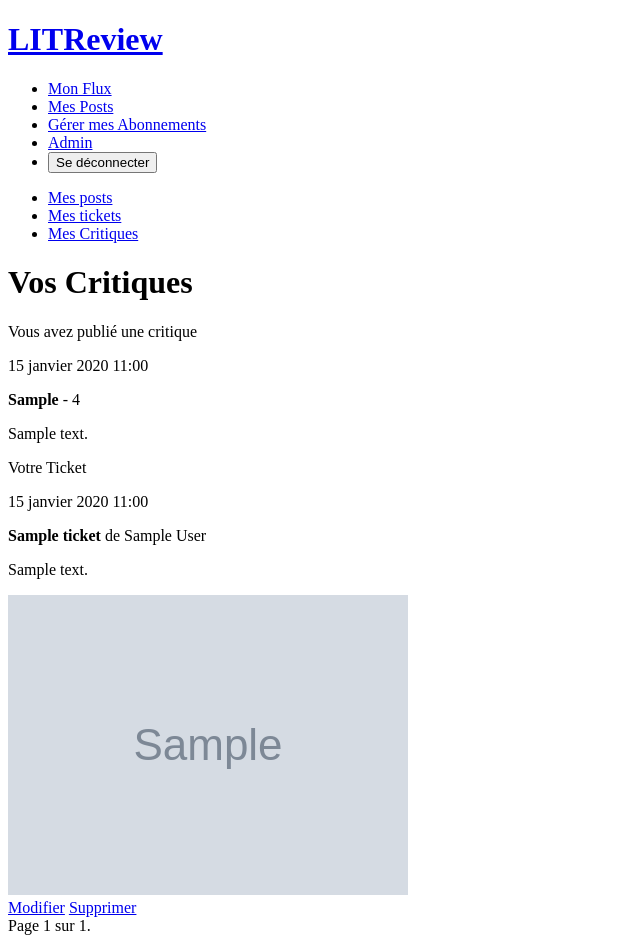
After one commit to YozoraBernkastel/helena_haffner_litRevu_P9_10052024, a Django app: page /litRevu/userReviews in a window 1280 px wide. The commit adds this page. Shown: the whole page, without its empty margins (0-640 px from the left). Run offline with Django 5.2, Linux system fonts and the light colour scheme; a user stored in the database is signed in; tables that the repository leaves empty hold one stand-in row (values such as "Sample post"); grey boxes marked "Sample" are stand-in pictures.

Commit message:
#06 user posts can now be separates to have only tickets or reviews -- in this case there is pagination

```diff
--- /dev/null
+++ b/litRevu/templates/litRevu/_page_navigation.html
@@ -0,0 +1,17 @@
+<div class="pagination">
+        <span class="step-links">
+            {% if page_obj.has_previous %}
+                <a href="?page=1">&laquo; Première</a>
+                <a href="?page={{ page_obj.previous_page_number }}">Précédente</a>
+            {% endif %}
+
+            <span class="current">
+                Page {{ page_obj.number }} sur {{ page_obj.paginator.num_pages }}.
+            </span>
+
+            {% if page_obj.has_next %}
+                <a href="?page={{ page_obj.next_page_number }}">Suivant</a>
+                <a href="?page={{ page_obj.paginator.num_pages }}">Dernière &raquo;</a>
+            {% endif %}
+        </span>
+</div>
--- a/litRevu/templates/litRevu/_review_content.html
+++ b/litRevu/templates/litRevu/_review_content.html
@@ -18,8 +18,8 @@
     {% endif %}
      {% if show_button %}
        <div>
-             <a href="{% url 'litrevu:review_modification' review.id %}">Modifier</a>
-             <a href="{% url 'litrevu:delete_review' review.id %}">Supprimer</a>
+             <a href="{% url 'litrevu:review_modification' review.id %}" class="button">Modifier</a>
+             <a href="{% url 'litrevu:delete_review' review.id %}" class="button">Supprimer</a>
        </div>
     {% endif %}
 
--- a/litRevu/templates/litRevu/_ticket_content.html
+++ b/litRevu/templates/litRevu/_ticket_content.html
@@ -27,8 +27,8 @@
 
     {% if request.user == ticket.user and show_button and not review  %}
        <div>
-             <a href="{% url 'litrevu:ticket_modification' ticket.id %}">Modifier</a>
-             <a href="{% url 'litrevu:delete_ticket' ticket.id %}">Supprimer</a>
+             <a href="{% url 'litrevu:ticket_modification' ticket.id %}" class="button">Modifier</a>
+             <a href="{% url 'litrevu:delete_ticket' ticket.id %}" class="button">Supprimer</a>
        </div>
 
     {% endif %}
--- /dev/null
+++ b/litRevu/templates/litRevu/_user_content_nav.html
@@ -0,0 +1,7 @@
+<div class="content_nav">
+                <ul>
+                    <li><a href="{% url 'litrevu:user_posts' %}">Mes posts</a></li>
+                    <li><a href="{% url 'litrevu:user_tickets' %}">Mes tickets</a></li>
+                    <li><a href="{% url 'litrevu:user_reviews' %}">Mes Critiques</a></li>
+                </ul>
+            </div>
--- /dev/null
+++ b/litRevu/templates/litRevu/review_list.html
@@ -0,0 +1,16 @@
+{% extends 'litRevu/layout.html' %}
+    {% block content %}
+
+        {% include 'litRevu/_user_content_nav.html' %}
+
+        <h1>Vos Critiques</h1>
+
+        {% for review in page_obj %}
+            <article>
+                {% include 'litRevu/_review_content.html' with show_button=True %}
+            </article>
+            {% endfor %}
+
+        {% include 'litRevu/_page_navigation.html' %}
+
+    {% endblock content %}
--- a/litRevu/urls.py
+++ b/litRevu/urls.py
@@ -11,6 +11,8 @@ urlpatterns = [
     path("reviewCreation/<int:id>", litRevu.views.ReviewCreationView.as_view(), name="review_creation"),
     path("subPage", litRevu.views.SubCreationView.as_view(), name="sub_page"),
     path("userPosts", litRevu.views.UserPostsView.as_view(), name="user_posts"),
+    path("userTickets", litRevu.views.UserTicketsView.as_view(), name="user_tickets"),
+    path("userReviews", litRevu.views.UserReviewsView.as_view(), name="user_reviews"),
     path("ticketModification/<slug:pk>/", litRevu.views.TicketModification.as_view(), name="ticket_modification"),
     path("reviewModification/<slug:pk>/", litRevu.views.ReviewModification.as_view(), name="review_modification"),
     path("deleteReview/<slug:pk>/", litRevu.views.DeleteReview.as_view(), name="delete_review"),
--- a/litRevu/views.py
+++ b/litRevu/views.py
@@ -1,7 +1,7 @@
 from itertools import chain
 from django.contrib.auth.decorators import login_required
 from django.urls import reverse_lazy
-from django.views.generic import CreateView, View, UpdateView, DeleteView
+from django.views.generic import CreateView, View, UpdateView, DeleteView, ListView
 from django.db.models import CharField, Value
 from django.shortcuts import render, redirect, get_object_or_404
 from authentication.models import User
@@ -160,6 +160,15 @@ class UserPostsView(View):
 
 
 @method_decorator(login_required, name='dispatch')
+class UserTicketsView(ListView):
+    paginate_by = 5
+    model = Ticket
+
+    def get_queryset(self):
+        return Ticket.objects.filter(user=self.request.user).order_by('-time_created')
+
+
+@method_decorator(login_required, name='dispatch')
 class TicketModification(UpdateView):
     model = Ticket
     form_class = TicketCreationForm
@@ -172,6 +181,15 @@ class DeleteTicket(DeleteView):
     model = Ticket
     template_name = "litRevu/delete.html"
     success_url = "/litRevu/userPosts"
+
+
+@method_decorator(login_required, name='dispatch')
+class UserReviewsView(ListView):
+    paginate_by = 5
+    model = Review
+
+    def get_queryset(self):
+        return Review.objects.filter(user=self.request.user).order_by('-time_created')
 
 
 @method_decorator(login_required, name='dispatch')
```
Also changed, not shown: litRevu/templates/litRevu/ticket_list.html (added, +16 -0 lines), litRevu/templates/litRevu/user_posts.html (+2 -7 lines).
